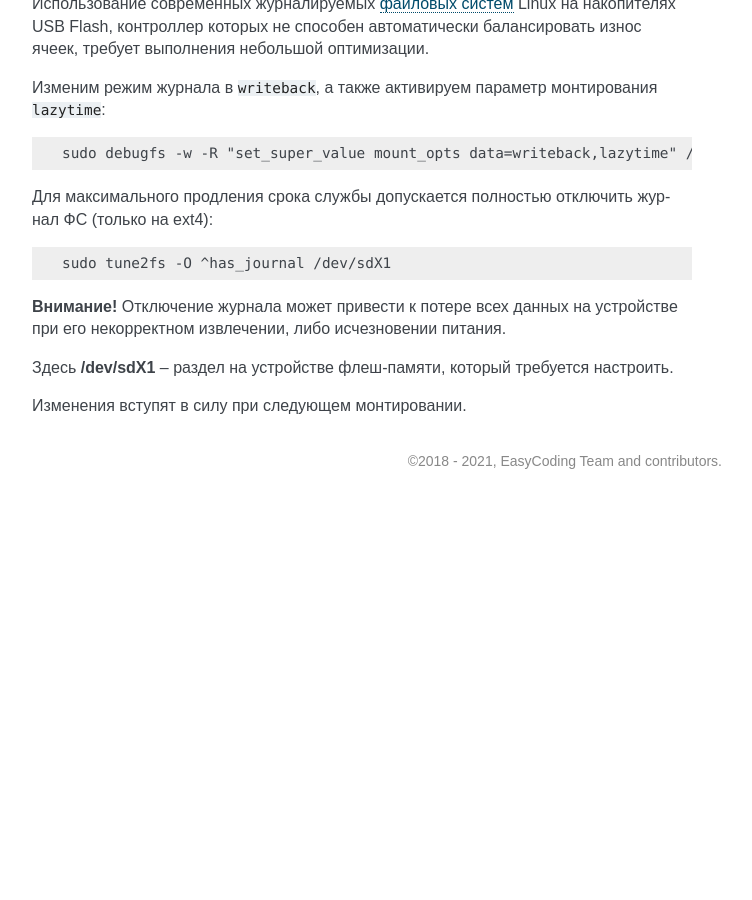
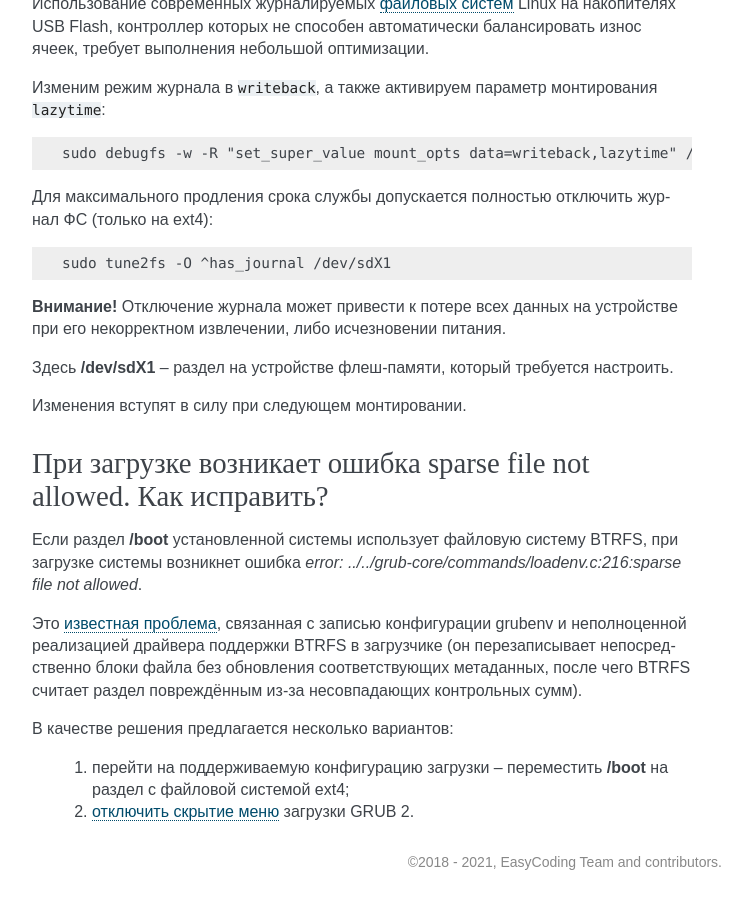
Before and after one commit to RussianFedora/FAQ, a Sphinx documentation site: the page built from source/tips-and-tricks.rst, in a window 1280 px wide and 900 px high, scrolled down 10343 px. Shown: the whole window, without its empty margins (388-1140 px from the left). Built offline with Sphinx 7.4.7, drawn with Linux system fonts in a browser that asks for light colours; comment, search, counter and statistics services are not loaded; before the commit the page ends 10842 px from its top, so only the background shows below that; some of the changed text lies outside the part shown.

Commit message:
Added question about Sparse file not allowed error.

```diff
--- a/source/tips-and-tricks.rst
+++ b/source/tips-and-tricks.rst
@@ -589,3 +589,18 @@ SWF файл -- это исполняемый файл формата Adobe Flas
 Здесь **/dev/sdX1** -- раздел на устройстве флеш-памяти, который требуется настроить.
 
 Изменения вступят в силу при следующем монтировании.
+
+.. index:: grub, boot, bootloader, workaround, issue
+.. _grub-sparse-not-allowed:
+
+При загрузке возникает ошибка sparse file not allowed. Как исправить?
+==========================================================================
+
+Если раздел **/boot** установленной системы использует файловую систему BTRFS, при загрузке системы возникнет ошибка *error: ../../grub-core/commands/loadenv.c:216:sparse file not allowed*.
+
+Это `известная проблема <https://bugzilla.redhat.com/show_bug.cgi?id=1955901>`__, связанная с записью конфигурации grubenv и неполноценной реализацией драйвера поддержки BTRFS в загрузчике (он перезаписывает непосредственно блоки файла без обновления соответствующих метаданных, после чего BTRFS считает раздел повреждённым из-за несовпадающих контрольных сумм).
+
+В качестве решения предлагается несколько вариантов:
+
+  1. перейти на поддерживаемую конфигурацию загрузки -- переместить **/boot** на раздел с файловой системой ext4;
+  2. :ref:`отключить скрытие меню <grub-show>` загрузки GRUB 2.
```
